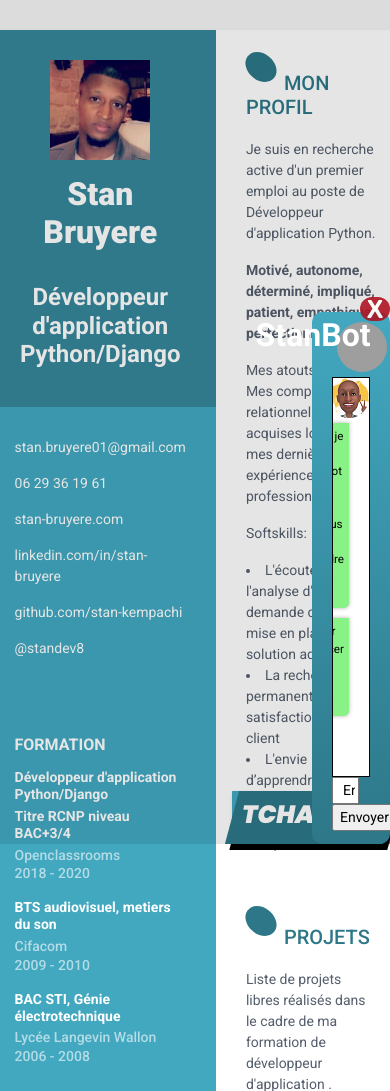
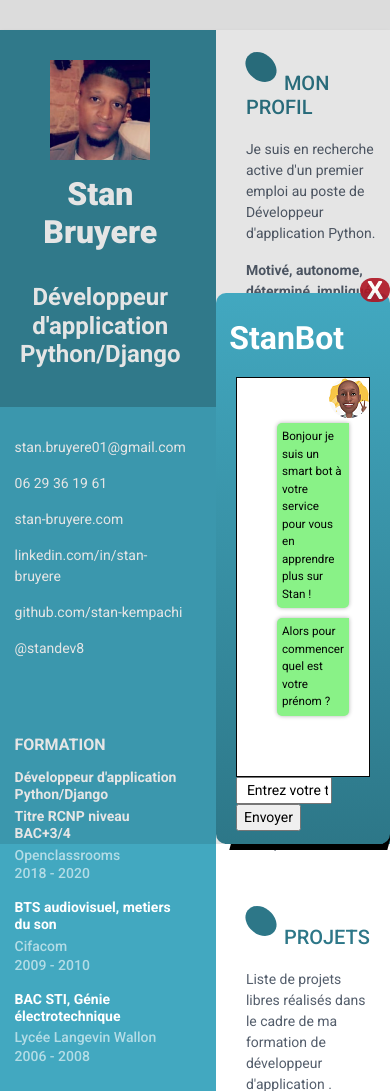
Before and after one commit to stan-kempachi/CV, a Flask app: page / in a window 390 px wide, after a click on "TCHAT"; the page is wider, and only the part inside the window is pictured. Shown: the top 1091 px of that part. Run offline with Flask 2, Linux system fonts and the light colour scheme; some libraries are stand-ins or nearby versions; grey boxes are pictures that could not be loaded.

Commit message:
chat responsive position

```diff
--- a/CV/static/assets/css/style.css
+++ b/CV/static/assets/css/style.css
@@ -319,7 +319,7 @@ msg {
     display: block;
     height: 20px;
     left: -10px;
-    position: relative;
+    /*position: relative;*/
     top: 20px;
     transform: rotate( 45deg );
     width:  20px;
@@ -334,6 +334,15 @@ msg {
     top: 0;
     right: 20%;
     padding: 5%;
-    position: absolute;
+    position: relative;
     color: white;
+    margin: 10%;
 }
+
+#stanbot_cel{
+
+}
+
+#box_chat{
+    width: min-content;
+}
--- a/CV/templates/index.html
+++ b/CV/templates/index.html
@@ -269,11 +269,12 @@
           </a>
         </div>
         <div id="openBot" class="modalDialog">
-          <div>
+          <div id="box_chat">
               <a href="#close" title="Close" class="close" >X</a>
-              <div id="avatar" class="arrondie">
+<!--              <div id="avatar" class="arrondie">-->
 
-              </div><h2 id="stanbot">StanBot</h2>
+<!--              </div>-->
+              <h2 id="stanbot">StanBot</h2>
               <div id="fontchat">
                   <div id="avatar2"></div>
                   <reponse> Bonjour je suis un smart bot à votre
```
